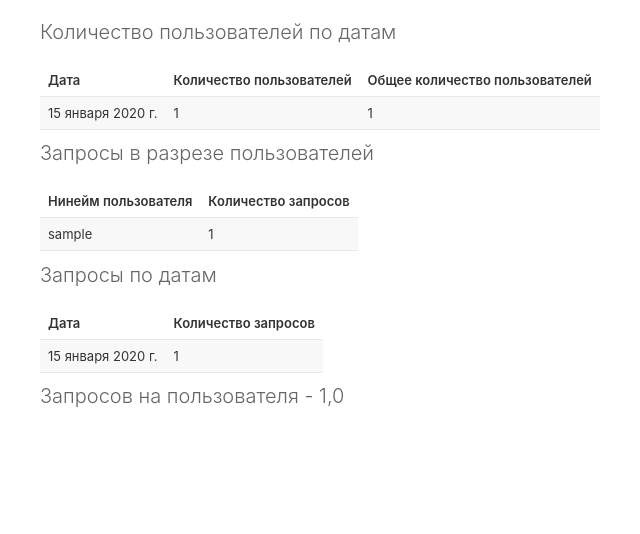
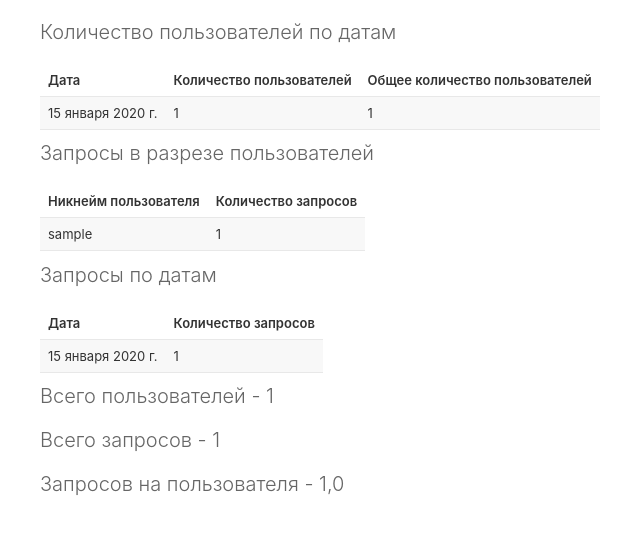
Before and after one commit to sldmxm/wildberries_bot_private, a Django app: page /statistics/ in a window 1280 px wide. Shown: the part 105-639 px from the top of the page, without its empty margins (0-640 px from the left). Run offline with Django 4.2, Linux system fonts and the light colour scheme; a user stored in the database is signed in; tables that the repository leaves empty hold one stand-in row (values such as "Sample post").

Commit message:
Add total users and requests

```diff
--- a/tgbot/botmanager/templates/statistics.html
+++ b/tgbot/botmanager/templates/statistics.html
@@ -28,7 +28,7 @@ User Statistics
 
     <table>
         <tr>
-           <th>Нинейм пользователя</th>
+           <th>Никнейм пользователя</th>
             <th>Количество запросов</th>
         </tr>
         {% for row in user_actions %}
@@ -57,5 +57,7 @@ User Statistics
     </p>
 
     <p>
-        <h1>Запросов на пользователя - {{ all_requests }} {{ all_users }} {{ requests_for_user }} </h1>
+        <h1>Всего пользователей - {{ all_users }} </h1>
+        <h1>Всего запросов - {{ all_requests }} </h1>
+        <h1>Запросов на пользователя - {{ requests_for_user }} </h1>
 {% endblock %}
--- a/tgbot/botmanager/views.py
+++ b/tgbot/botmanager/views.py
@@ -31,6 +31,8 @@ def user_statistics(request):
         'users_count': users_count,
         'user_actions': user_actions,
         'datetime_actions': datetime_actions,
+        'all_requests': all_requests,
+        'all_users': all_users,
         'requests_for_user': requests_for_user
 
     }
```
Also changed, not shown: tgbot/bot/admin.py (deleted, +0 -18 lines), 2 other files.
